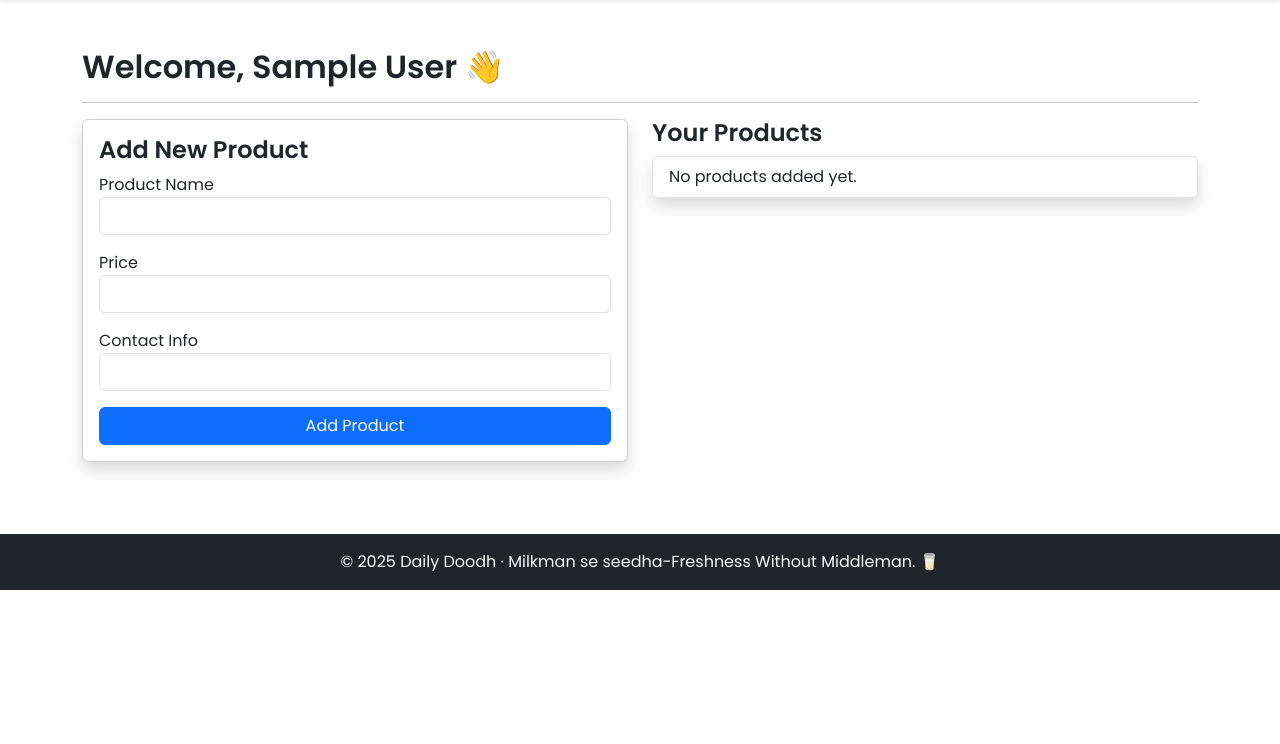
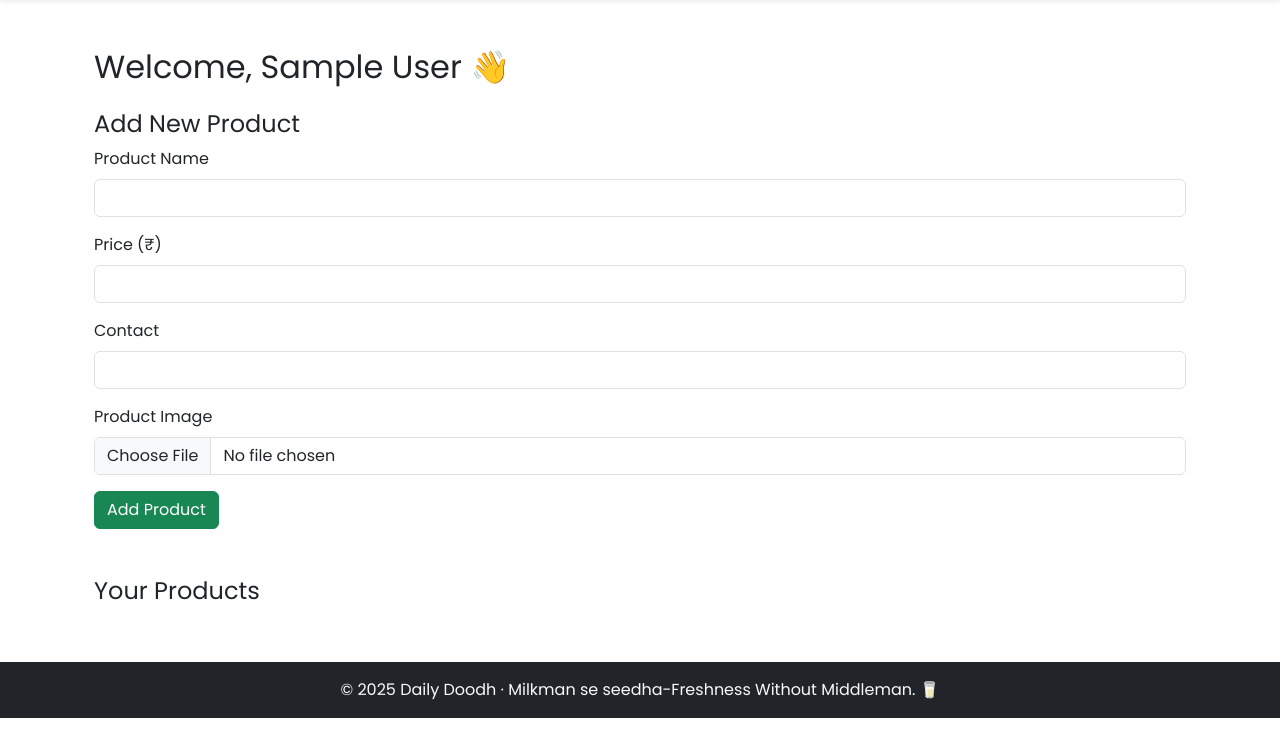
Before and after one commit to audichmahesh88-cloud/thedailydoodh, a Flask app: page /seller/dashboard in a window 1280 px wide. Shown: the part 56-800 px from the top of the page. Run offline with Flask 3, Linux system fonts and the light colour scheme; the visitor is signed in with stand-in values (Sample User, id 1); data that the repository does not hold is empty.

Commit message:
Add: new templates for seller profile and customer dashboard

```diff
--- a/app.py
+++ b/app.py
@@ -6,6 +6,10 @@ app = Flask(__name__)
 app.secret_key = "supersecretkey"
 
 DB_NAME = "database.db"
+
+# Ensure uploads folder exists
+if not os.path.exists("static/uploads"):
+    os.makedirs("static/uploads")
 
 def init_db():
     if not os.path.exists(DB_NAME):
@@ -28,30 +32,43 @@ def init_db():
                         password TEXT
                     )""")
 
-        # Products table
+        # Products table (with image)
         c.execute("""CREATE TABLE products (
                         id INTEGER PRIMARY KEY AUTOINCREMENT,
                         seller_id INTEGER,
                         product_name TEXT,
                         price REAL,
                         contact TEXT,
+                        image TEXT,
                         FOREIGN KEY(seller_id) REFERENCES sellers(id)
+                    )""")
+
+        # Orders table
+        c.execute("""CREATE TABLE orders (
+                        id INTEGER PRIMARY KEY AUTOINCREMENT,
+                        customer_id INTEGER,
+                        product_id INTEGER,
+                        quantity INTEGER,
+                        status TEXT DEFAULT 'Pending',
+                        FOREIGN KEY(customer_id) REFERENCES customers(id),
+                        FOREIGN KEY(product_id) REFERENCES products(id)
                     )""")
 
         conn.commit()
         conn.close()
-
 
 # ---------------- Home ----------------
 @app.route('/')
 def index():
     conn = sqlite3.connect(DB_NAME)
     c = conn.cursor()
-    c.execute("SELECT products.product_name, products.price, products.contact, sellers.name FROM products JOIN sellers ON products.seller_id = sellers.id")
+    c.execute("""SELECT products.id, products.product_name, products.price,
+                        products.contact, products.image, sellers.id, sellers.name
+                 FROM products
+                 JOIN sellers ON products.seller_id = sellers.id""")
     products = c.fetchall()
     conn.close()
     return render_template("index.html", products=products)
-
 
 # ---------------- Seller Auth ----------------
 @app.route('/seller/register', methods=['GET', 'POST'])
@@ -72,7 +89,6 @@ def seller_register():
             return "Email already registered!"
     return render_template("register.html", role="Seller")
 
-
 @app.route('/seller/login', methods=['GET', 'POST'])
 def seller_login():
     if request.method == 'POST':
@@ -92,7 +108,6 @@ def seller_login():
             return "Invalid credentials!"
     return render_template("login.html", role="Seller")
 
-
 @app.route('/seller/dashboard', methods=['GET', 'POST'])
 def seller_dashboard():
     if 'seller_id' not in session:
@@ -102,20 +117,28 @@ def seller_dashboard():
         product_name = request.form['product_name']
         price = request.form['price']
         contact = request.form['contact']
+
+        # Save image
+        image = None
+        if 'image' in request.files:
+            file = request.files['image']
+            if file.filename != "":
+                image = os.path.join("static/uploads", file.filename)
+                file.save(image)
+
         conn = sqlite3.connect(DB_NAME)
         c = conn.cursor()
-        c.execute("INSERT INTO products (seller_id, product_name, price, contact) VALUES (?, ?, ?, ?)",
-                  (session['seller_id'], product_name, price, contact))
+        c.execute("INSERT INTO products (seller_id, product_name, price, contact, image) VALUES (?, ?, ?, ?, ?)",
+                  (session['seller_id'], product_name, price, contact, image))
         conn.commit()
         conn.close()
 
     conn = sqlite3.connect(DB_NAME)
     c = conn.cursor()
-    c.execute("SELECT product_name, price, contact FROM products WHERE seller_id=?", (session['seller_id'],))
+    c.execute("SELECT product_name, price, contact, image FROM products WHERE seller_id=?", (session['seller_id'],))
     products = c.fetchall()
     conn.close()
     return render_template("dashboard.html", seller=session['seller_name'], products=products, role="Seller")
-
 
 # ---------------- Customer Auth ----------------
 @app.route('/customer/register', methods=['GET', 'POST'])
@@ -136,7 +159,6 @@ def customer_register():
             return "Email already registered!"
     return render_template("register.html", role="Customer")
 
-
 @app.route('/customer/login', methods=['GET', 'POST'])
 def customer_login():
     if request.method == 'POST':
@@ -156,7 +178,6 @@ def customer_login():
             return "Invalid credentials!"
     return render_template("login.html", role="Customer")
 
-
 @app.route('/customer/dashboard')
 def customer_dashboard():
     if 'customer_id' not in session:
@@ -164,12 +185,50 @@ def customer_dashboard():
 
     conn = sqlite3.connect(DB_NAME)
     c = conn.cursor()
-    c.execute("SELECT products.product_name, products.price, products.contact, sellers.name FROM products JOIN sellers ON products.seller_id = sellers.id")
+    c.execute("""SELECT products.id, products.product_name, products.price,
+                        products.contact, products.image, sellers.name
+                 FROM products
+                 JOIN sellers ON products.seller_id = sellers.id""")
+    products = c.fetchall()
+
+    # Get customer orders
+    c.execute("""SELECT orders.id, products.product_name, orders.quantity, orders.status
+                 FROM orders
+                 JOIN products ON orders.product_id = products.id
+                 WHERE orders.customer_id=?""", (session['customer_id'],))
+    orders = c.fetchall()
+
+    conn.close()
+    return render_template("customer_dashboard.html", customer=session['customer_name'], products=products, orders=orders, role="Customer")
+
+# ---------------- Seller Profile ----------------
+@app.route('/seller/<int:seller_id>')
+def seller_profile(seller_id):
+    conn = sqlite3.connect(DB_NAME)
+    c = conn.cursor()
+    c.execute("SELECT name, email FROM sellers WHERE id=?", (seller_id,))
+    seller = c.fetchone()
+    c.execute("SELECT id, product_name, price, contact, image FROM products WHERE seller_id=?", (seller_id,))
     products = c.fetchall()
     conn.close()
+    return render_template("seller_profile.html", seller=seller, products=products)
 
-    return render_template("customer_dashboard.html", customer=session['customer_name'], products=products, role="Customer")
+# ---------------- Orders ----------------
+@app.route('/order/<int:product_id>', methods=['POST'])
+def place_order(product_id):
+    if 'customer_id' not in session:
+        return redirect(url_for('customer_login'))
 
+    quantity = int(request.form['quantity'])
+
+    conn = sqlite3.connect(DB_NAME)
+    c = conn.cursor()
+    c.execute("INSERT INTO orders (customer_id, product_id, quantity) VALUES (?, ?, ?)",
+              (session['customer_id'], product_id, quantity))
+    conn.commit()
+    conn.close()
+
+    return redirect(url_for('customer_dashboard'))
 
 # ---------------- Static Pages ----------------
 @app.route('/about')
@@ -184,14 +243,12 @@ def vision():
 def contact():
     return render_template("contact.html")
 
-
 # ---------------- Logout ----------------
 @app.route('/logout')
 def logout():
     session.clear()
     return redirect(url_for('index'))
 
-
 if __name__ == '__main__':
     init_db()
     app.run(host="0.0.0.0", port=5000, debug=True)
--- a/templates/dashboard.html
+++ b/templates/dashboard.html
@@ -1,44 +1,48 @@
 {% extends "base.html" %}
 {% block content %}
-<h2 class="fw-bold">Welcome, {{ seller }} 👋</h2>
-<hr>
+<div class="container">
+  <h2 class="mb-4">Welcome, {{ seller }} 👋</h2>
 
-<div class="row">
-  <div class="col-md-6">
-    <div class="card shadow mb-4">
-      <div class="card-body">
-        <h4 class="fw-bold">Add New Product</h4>
-        <form method="POST">
+  <h4>Add New Product</h4>
+  <form method="POST" enctype="multipart/form-data" class="mb-5">
     <div class="mb-3">
-            <label>Product Name</label>
+      <label class="form-label">Product Name</label>
       <input type="text" name="product_name" class="form-control" required>
     </div>
     <div class="mb-3">
-            <label>Price</label>
-            <input type="number" step="0.01" name="price" class="form-control" required>
+      <label class="form-label">Price (₹)</label>
+      <input type="number" name="price" class="form-control" step="0.01" required>
     </div>
     <div class="mb-3">
-            <label>Contact Info</label>
+      <label class="form-label">Contact</label>
       <input type="text" name="contact" class="form-control" required>
     </div>
-          <button type="submit" class="btn btn-primary w-100">Add Product</button>
+    <div class="mb-3">
+      <label class="form-label">Product Image</label>
+      <input type="file" name="image" class="form-control">
+    </div>
+    <button type="submit" class="btn btn-success">Add Product</button>
   </form>
+
+  <h4>Your Products</h4>
+  <div class="row">
+    {% for product in products %}
+      <div class="col-md-4">
+        <div class="card shadow-sm mb-4">
+          {% if product[3] %}
+            <img src="{{ url_for('static', filename=product[3].replace('static/', '')) }}"
+                 class="card-img-top" alt="{{ product[0] }}">
+          {% else %}
+            <img src="https://via.placeholder.com/300x200" class="card-img-top" alt="No image">
+          {% endif %}
+          <div class="card-body">
+            <h5 class="card-title">{{ product[0] }}</h5>
+            <p class="card-text">₹{{ product[1] }}</p>
+            <p class="card-text"><small>{{ product[2] }}</small></p>
           </div>
         </div>
       </div>
-
-  <div class="col-md-6">
-    <h4 class="fw-bold">Your Products</h4>
-    <ul class="list-group shadow">
-      {% for p in products %}
-      <li class="list-group-item d-flex justify-content-between align-items-center">
-        {{ p[0] }} - ₹{{ p[1] }}
-        <span class="badge bg-info">{{ p[2] }}</span>
-      </li>
-      {% else %}
-      <li class="list-group-item">No products added yet.</li>
     {% endfor %}
-    </ul>
   </div>
 </div>
 {% endblock %}
```
Also changed, not shown: templates/customer_dashboard.html (+52 -14 lines), templates/seller_profile.html (added, +37 -0 lines). Lines whose indentation alone changed are shown as unchanged.
